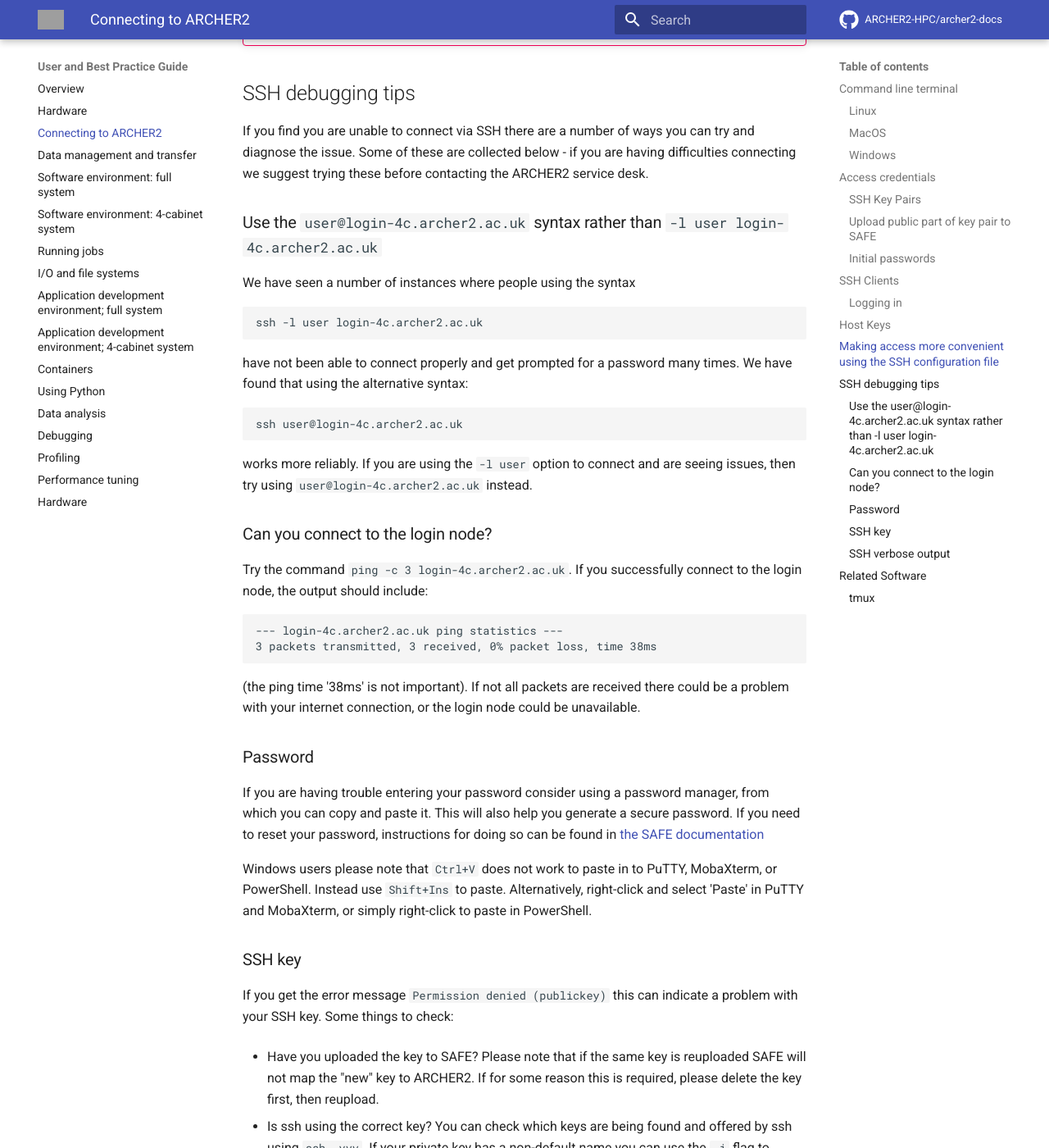
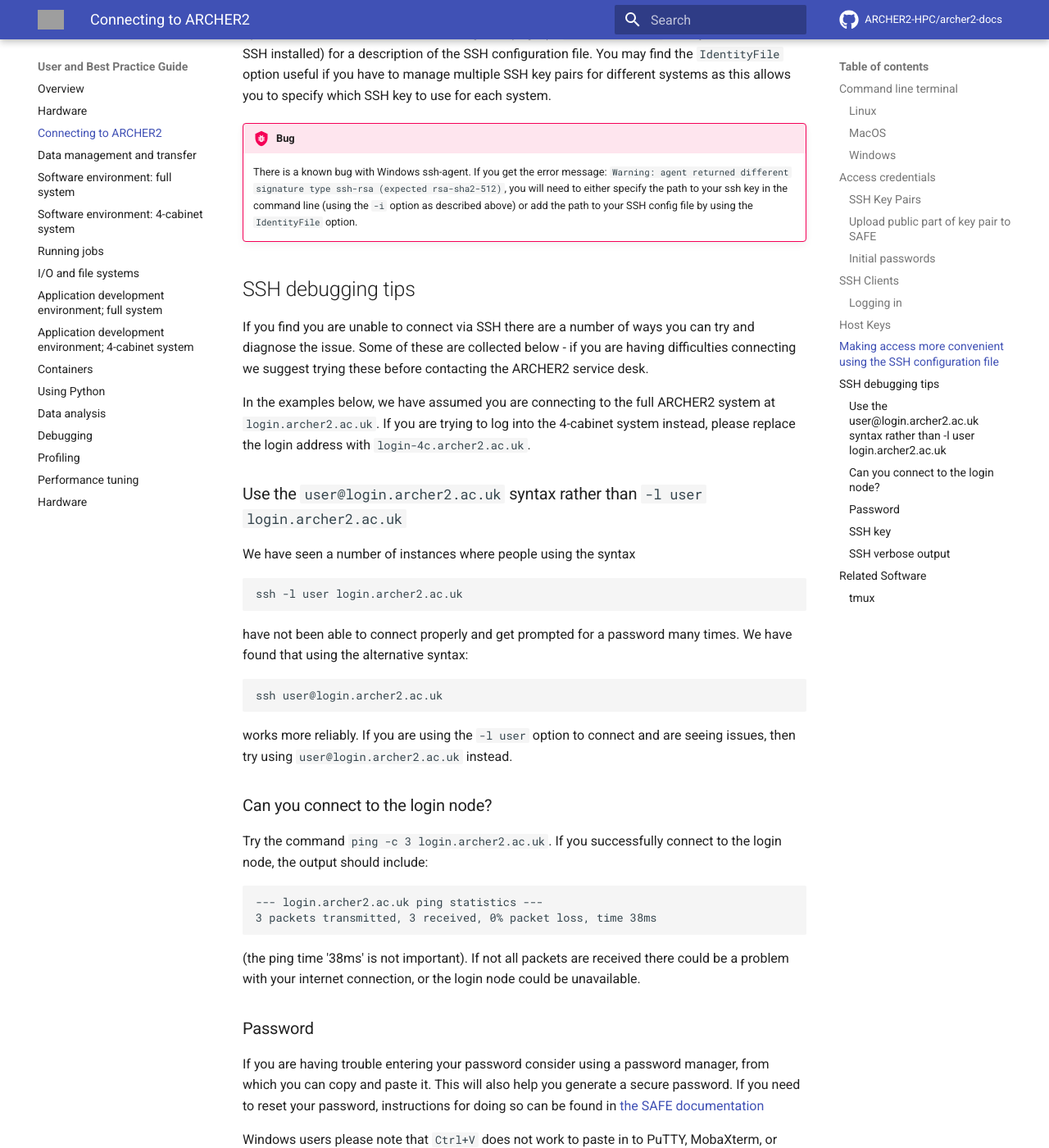
Before and after one commit to ARCHER2-HPC/archer2-docs, an MkDocs documentation site: the page built from docs/user-guide/connecting.md, in a window 1280 px wide and 1400 px high, scrolled down 5645 px. Shown: the whole window at 82% size. Built offline with MkDocs 1.6.1 and Material for MkDocs 9.7.7, drawn with Linux system fonts in a browser that asks for light colours; comment, search, counter and statistics services are not loaded; some of the changed text lies outside the part shown; grey boxes are pictures that could not be loaded.

Commit message:
Adds different connection options

````diff
--- a/docs/user-guide/connecting.md
+++ b/docs/user-guide/connecting.md
@@ -129,10 +129,22 @@
 
 ### Logging in
 
+The login addresses for ARCHER2 are:
+
+- ARCHER2 full system: login.archer2.ac.uk
+- ARCHER2 4-cabinet system: login-4c.archer2.ac.uk
+
 You can use the following command from the [terminal](#command-line-terminal) window to login into
 ARCHER2:
 
+=== "Full system"
+    ```bash
+    ssh username@login.archer2.ac.uk
+    ```
+=== "4-cabinet system"
+    ```bash
     ssh username@login-4c.archer2.ac.uk
+    ```
 
 You will first be prompted for your machine account password. Once you have entered your password successfully, you will then be prompted for the passphrase associated with your SSH key pair. You need to enter both credentials correctly to be able to access ARCHER2.
 
@@ -141,8 +153,8 @@
     `~/.ssh/id_rsa`) on your local system, you may need to specify the path
     to the private part of the key wih the `-i` option to `ssh`. For
     example, if your key is in a file called `keys/id_rsa_ARCHER2` you would
-    use the command `ssh -i keys/id_rsa_ARCHER2
-    username@login-4c.archer2.ac.uk` to log in.
+    use the command `ssh -i keys/id_rsa_ARCHER2 username@login.archer2.ac.uk`
+    to log in (or the equivalent for the 4-cabinet system).
 
 !!! tip
     When you first log into ARCHER2, you will be prompted to change your
@@ -158,7 +170,14 @@
 
 To allow remote programs, especially graphical applications to control your local display, such as being able to open up a new GUI window (such as for a debugger), use:
 
+=== "Full system"
+    ```bash
+    ssh -X username@login.archer2.ac.uk
+    ```
+=== "4-cabinet system"
+    ```bash
     ssh -X username@login-4c.archer2.ac.uk
+    ```
 
 Some sites recommend using the `-Y` flag. While this can fix some
 compatibility issues, the `-X` flag is more secure.
@@ -185,18 +204,27 @@
 Each remote site (or group of sites) can have an entry in this file
 which may look something like:
 
+=== "Full system"
+    ```
     Host archer2
-      HostName login-4c.archer2.ac.uk
-      User username
+        HostName login.archer2.ac.uk
+        User username
+    ```
+=== "4-cabinet system"
+    ```
+    Host archer2-4c
+        HostName login-4c.archer2.ac.uk
+        User username
+    ```
 
 (remember to replace `username` with your actual username\!).
 
-The `Host archer2` line defines a short name for the entry. In this
-case, instead of typing `ssh username@login-4c.archer2.ac.uk` to access the
+Taking the full system example: the `Host` line defines a short name for the entry. In this
+case, instead of typing `ssh username@login.archer2.ac.uk` to access the
 ARCHER2 login nodes, you could use `ssh archer2` instead. The remaining
-lines define the options for the `archer2` host.
+lines define the options for the host.
 
-   - `Hostname login-4c.archer2.ac.uk` - defines the full address of the
+   - `Hostname login.archer2.ac.uk` - defines the full address of the
      host
    - `User username` - defines the username to use by default for this
      host (replace `username` with your own username on the remote
@@ -205,7 +233,9 @@
 Now you can use SSH to access ARCHER2 without needing to enter your
 username or the full hostname every time:
 
-    $ ssh archer2
+```
+ssh archer2
+```
 
 You can set up as many of these entries as you need in your local
 configuration file. Other options are available. See the ssh\_config man
@@ -230,30 +260,35 @@
 if you are having difficulties connecting we suggest trying these before
 contacting the ARCHER2 service desk.
 
-### Use the `user@login-4c.archer2.ac.uk` syntax rather than `-l user login-4c.archer2.ac.uk`
+In the examples below, we have assumed you are connecting to the full
+ARCHER2 system at `login.archer2.ac.uk`. If you are trying to log into
+the 4-cabinet system instead, please replace the login address with
+`login-4c.archer2.ac.uk`.
+
+### Use the `user@login.archer2.ac.uk` syntax rather than `-l user login.archer2.ac.uk`
 
 We have seen a number of instances where people using the syntax
 
 ```
-ssh -l user login-4c.archer2.ac.uk
+ssh -l user login.archer2.ac.uk
 ```
 
 have not been able to connect properly and get prompted for a password many
 times. We have found that using the alternative syntax:
 
 ```
-ssh user@login-4c.archer2.ac.uk
+ssh user@login.archer2.ac.uk
 ```
 
 works more reliably. If you are using the `-l user` option to connect and
-are seeing issues, then try using `user@login-4c.archer2.ac.uk` instead.
+are seeing issues, then try using `user@login.archer2.ac.uk` instead.
 
 ### Can you connect to the login node?
 
-Try the command `ping -c 3 login-4c.archer2.ac.uk`. If you successfully
+Try the command `ping -c 3 login.archer2.ac.uk`. If you successfully
 connect to the login node, the output should include:
 
-    --- login-4c.archer2.ac.uk ping statistics ---
+    --- login.archer2.ac.uk ping statistics ---
     3 packets transmitted, 3 received, 0% packet loss, time 38ms
 
 (the ping time '38ms' is not important). If not all packets are received
@@ -285,7 +320,7 @@
    - Is ssh using the correct key? You can check which keys are being
      found and offered by ssh using `ssh -vvv`. If your private key has
      a non-default name you can use the `-i` flag to provide it to ssh,
-     i.e. `ssh -i path/to/key username@login-4c.archer2.ac.uk`.
+     i.e. `ssh -i path/to/key username@login.archer2.ac.uk`.
 
    - Are you entering the passphrase correctly? You will be asked for
      your private key's passphrase first. If you enter it incorrectly
@@ -362,7 +397,7 @@
 enable verbose output add the `-vvv` flag to your SSH command. For
 example:
 
-    ssh -vvv username@login-4c.archer2.ac.uk
+    ssh -vvv username@login.archer2.ac.uk
 
 The output is lengthy, but somewhere in there you should see lines
 similar to the following:
````
